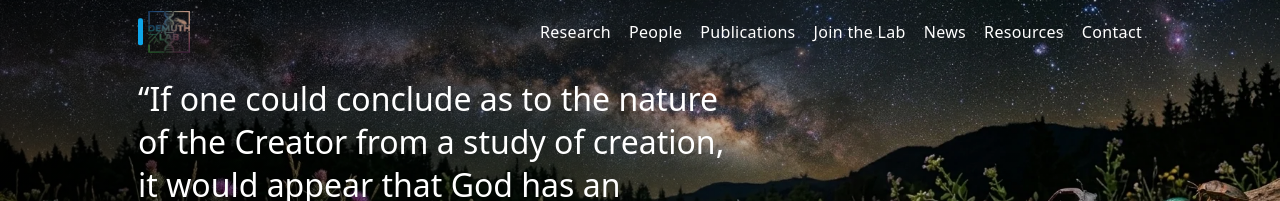
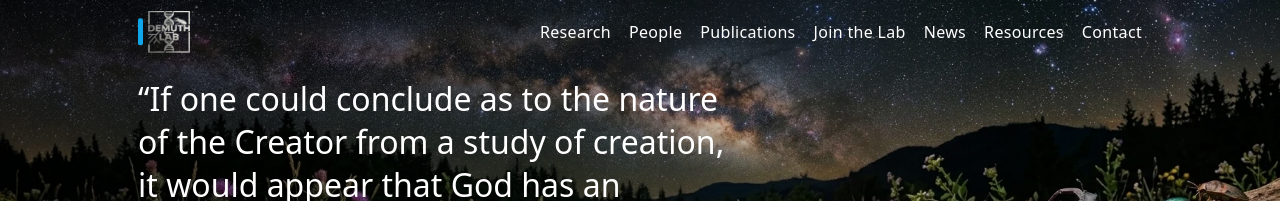
Before and after one commit to demuth-lab/demuth-lab.github.io, a Jekyll site: the page built from index.md, in a window 1280 px wide. Shown: the top 201 px of the page. Built offline with Jekyll 4.4.1, drawn with Linux system fonts in a browser that asks for light colours.

Commit message:
Update nav.html

```diff
--- a/_includes/nav.html
+++ b/_includes/nav.html
@@ -1,7 +1,7 @@
 <header class="site-header">
   <div class="container header-inner">
     <a class="brand" href="{{ '/' | relative_url }}">
-       <img src="{{ '/assets/img/logo_color.png' | relative_url }}" alt="Demuth Lab logo">
+       <img src="{{ '/assets/img/logo_silver.png' | relative_url }}" alt="Demuth Lab logo">
     </a>
 
 
```
